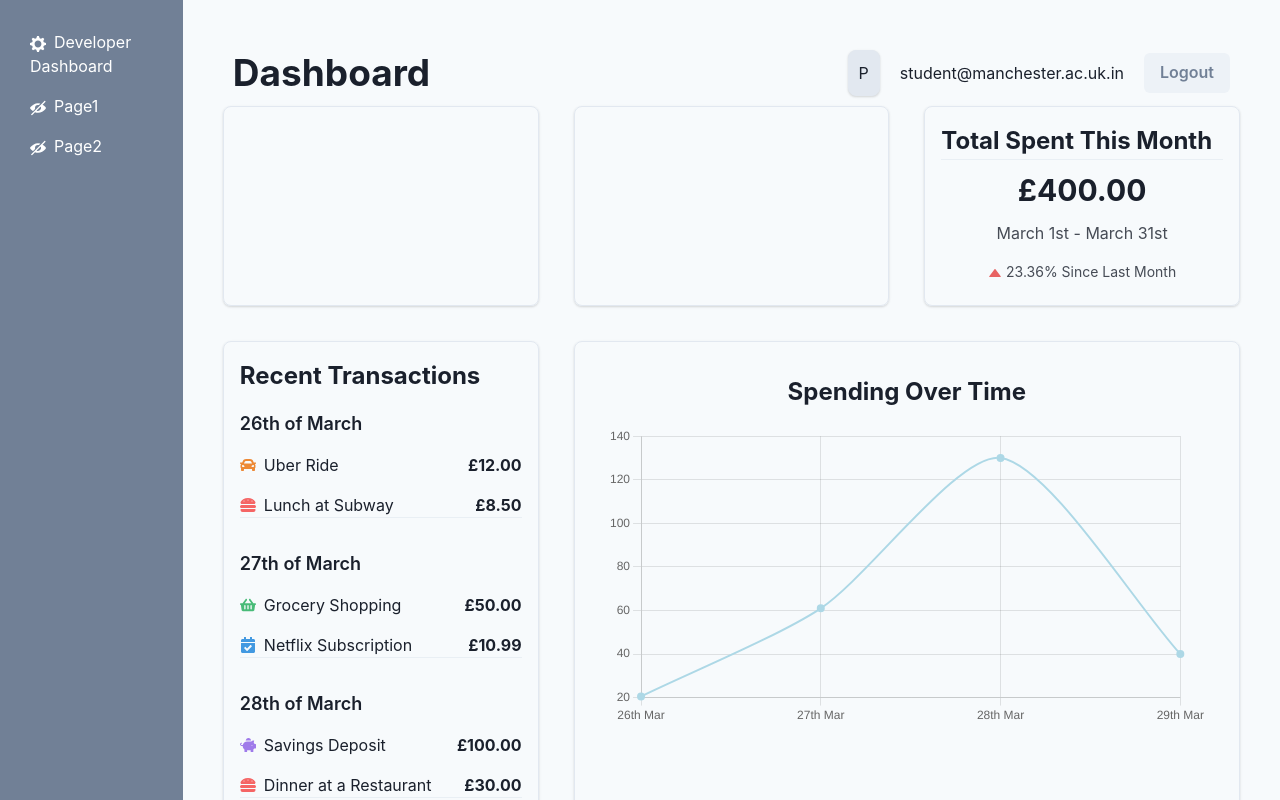
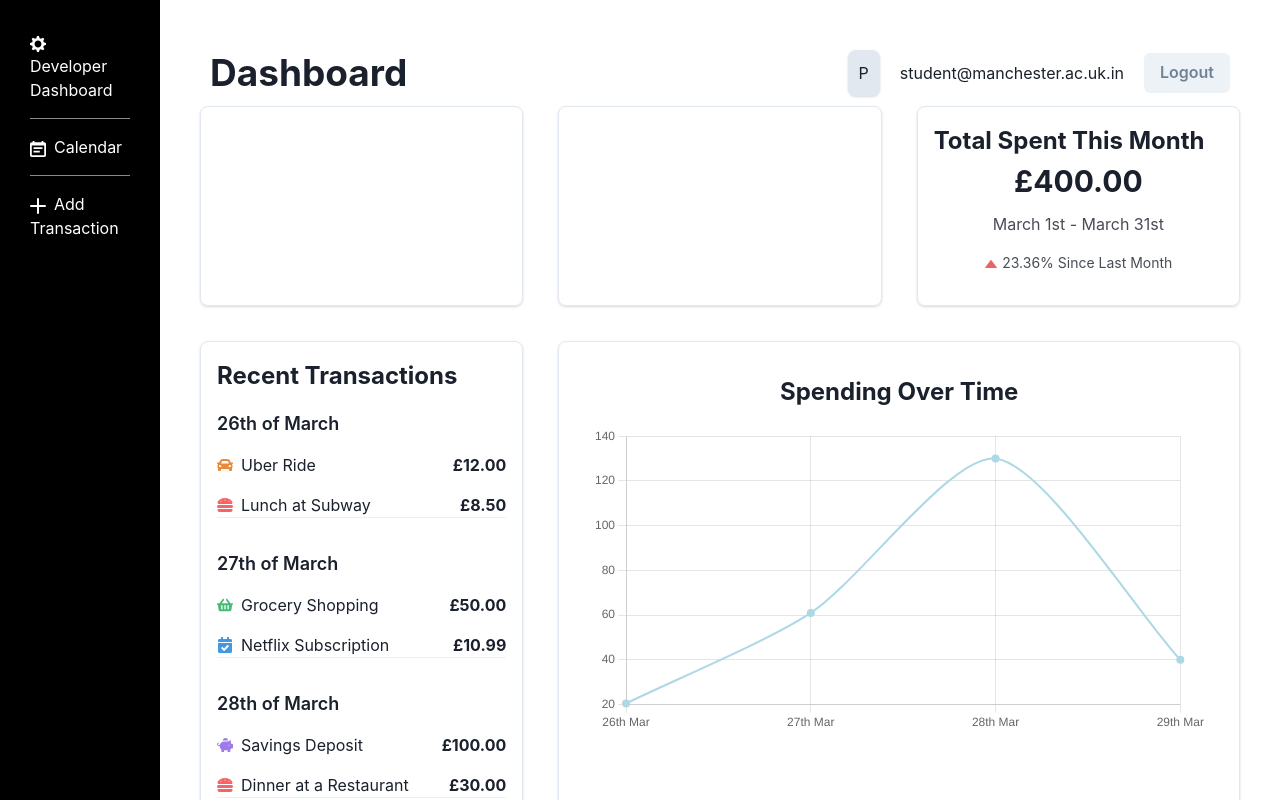
Before and after one commit to manojmanikandan7/PennyWise, a React (Vite) app: page /dashboard in a window 1280 px wide. Shown: the top 800 px of the page. Built offline with nearby package versions, Linux system fonts and the light colour scheme.

Commit message:
Cosmetic Changes To Dashboard

```diff
--- a/src/components/LineChart.jsx
+++ b/src/components/LineChart.jsx
@@ -1,6 +1,6 @@
 import React from "react";
 import { Line } from "react-chartjs-2";
-import { Box, Divider, Text, useTheme } from "@chakra-ui/react";
+import { Box, Spacer, Text, useTheme, Flex, VStack } from "@chakra-ui/react";
 
 function LineChart({ chartData }) {
   const theme = useTheme(); // Using Chakra UI theme for styling
@@ -61,10 +61,12 @@ function LineChart({ chartData }) {
       borderRadius="lg" // Rounded corners
     >
       {/* Optional title centered above the chart */}
-      <Text fontSize="2xl" mb={4} textAlign="center" fontWeight="bold">
-        Spending Over Time
-      </Text>
-      <Line data={chartData} options={options} />
+      <VStack spacing="0">
+        <Text fontSize="2xl" mb={4} fontWeight="bold">
+          Spending Over Time
+        </Text>
+        <Line data={chartData} options={options} />
+      </VStack>
     </Box>
   );
 }
--- a/src/components/sidebar.jsx
+++ b/src/components/sidebar.jsx
@@ -1,5 +1,5 @@
-import { List, ListItem, ListIcon } from "@chakra-ui/react";
-import { SettingsIcon, ViewOffIcon } from "@chakra-ui/icons";
+import { List, ListItem, ListIcon, Divider } from "@chakra-ui/react";
+import { SettingsIcon, CalendarIcon, AddIcon } from "@chakra-ui/icons";
 import { NavLink } from "react-router-dom";
 
 export default function Sidebar() {
@@ -11,16 +11,18 @@ export default function Sidebar() {
           Developer Dashboard
         </NavLink>
       </ListItem>
+      <Divider></Divider>
       <ListItem>
-        <NavLink to="null">
-          <ListIcon as={ViewOffIcon} color="white" />
-          Page1
+        <NavLink to="/calendar">
+          <ListIcon as={CalendarIcon} color="white" />
+          Calendar
         </NavLink>
       </ListItem>
+      <Divider></Divider>
       <ListItem>
-        <NavLink to="null">
-          <ListIcon as={ViewOffIcon} color="white" />
-          Page2
+        <NavLink to="/addTransaction">
+          <ListIcon as={AddIcon} color="white" />
+          Add Transaction
         </NavLink>
       </ListItem>
     </List>
--- a/src/pages/Dashboard.jsx
+++ b/src/pages/Dashboard.jsx
@@ -243,20 +243,13 @@ export default function Dashboard() {
 
   return (
     <ChakraProvider theme={theme}>
-      <Grid templateColumns="repeat(7, 1fr)" bg="gray.50">
+      <Grid templateColumns="repeat(8, 1fr)" bg="gray.25">
         {/* sidebar */}
-        <GridItem
-          as="aside"
-          colSpan="1"
-          bg="#718096"
-          minHeight="100vh"
-          p="30px"
-        >
+        <GridItem as="aside" colSpan="1" bg="black" minHeight="100vh" p="30px">
           <Sidebar />
         </GridItem>
-
         {/* main content & navbar */}
-        <GridItem as="main" colSpan="6" p="40px">
+        <GridItem as="main" colSpan="7" p="40px">
           <Navbar />
           <SimpleGrid spacing={35} columns={3}>
             {/* this is the spending ratio */}
@@ -299,7 +292,6 @@ export default function Dashboard() {
                       </Text>
                     </StatLabel>
                     <VStack>
-                      <Divider></Divider>
                       <StatNumber>
                         {" "}
                         <Text fontSize="3xl" as="b">
@@ -369,9 +361,7 @@ export default function Dashboard() {
                 p={4}
                 boxShadow="base"
               >
-                <div className="App">
-                  <LineChart chartData={chartData} />
-                </div>
+                <LineChart chartData={chartData} />
               </Box>
             </GridItem>
           </SimpleGrid>
```
